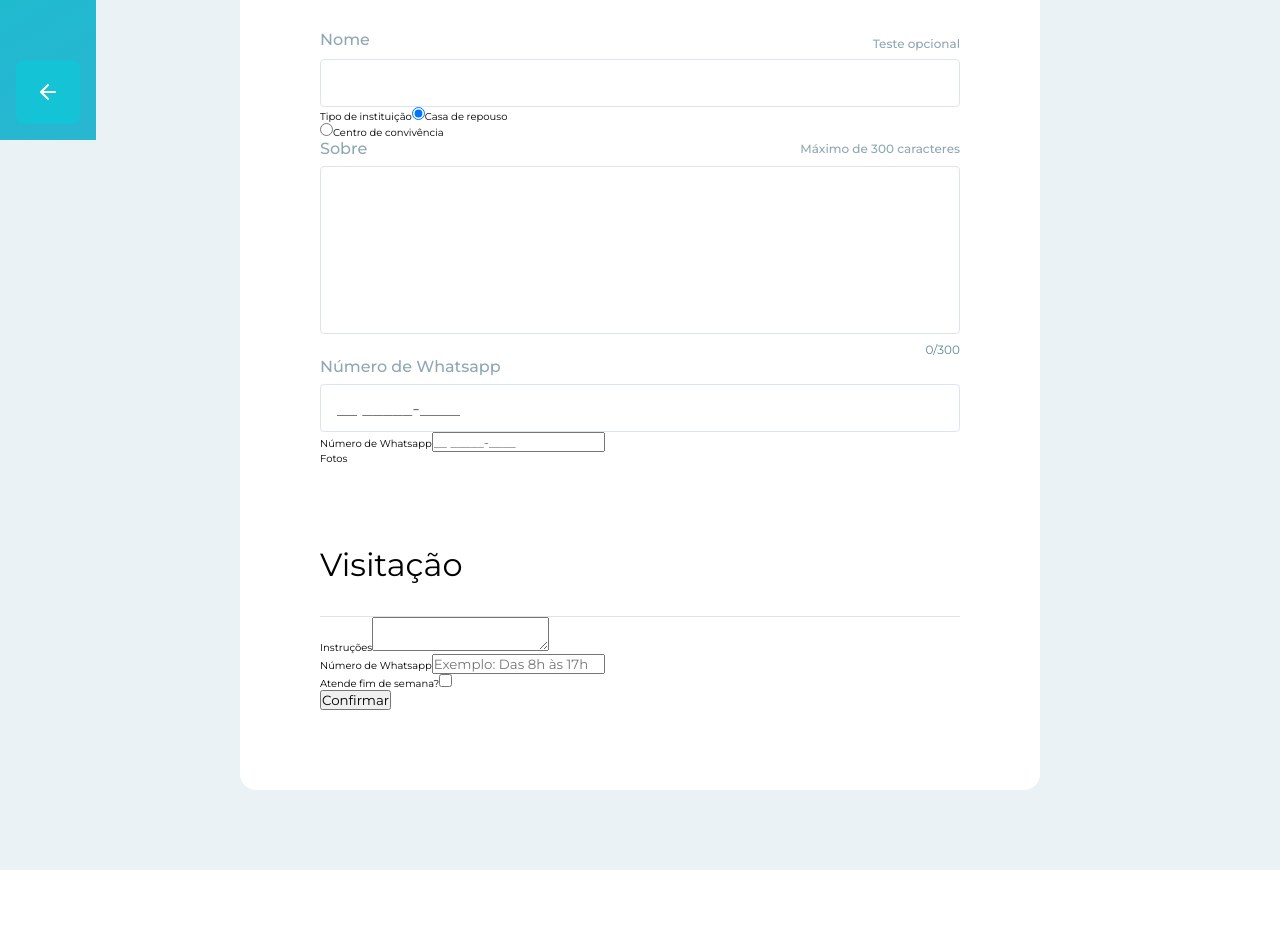
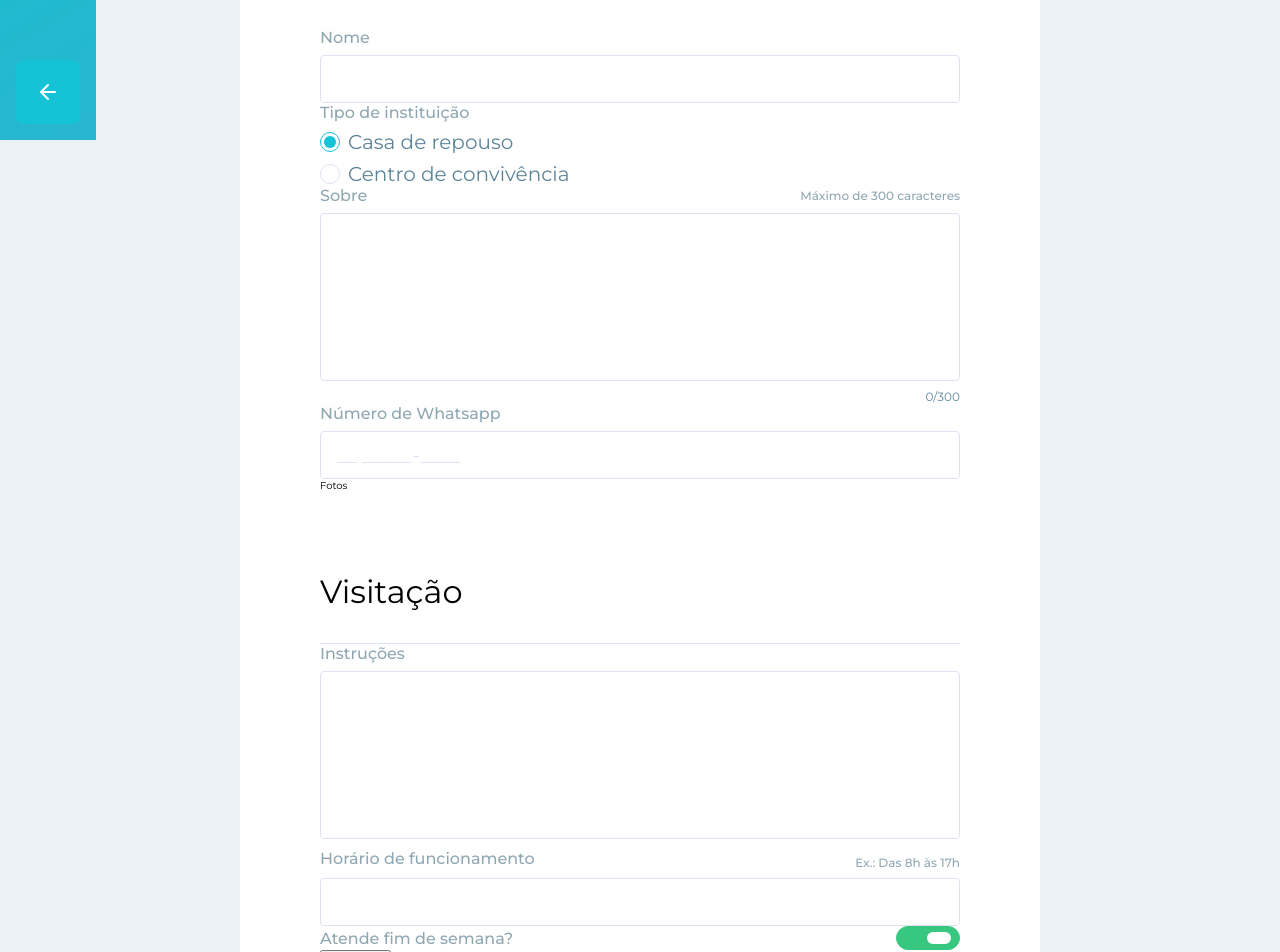
Before and after one commit to gmcotta/supimpa-web, a React (Create React App) app: page /create in a window 1280 px wide. Shown: the part 660-1612 px from the top of the page. Before the commit the page ends 1530 px from the top, so only its background shows below. Built offline with nearby package versions, Linux system fonts and the light colour scheme; no server answers; grey boxes are pictures that could not be loaded.

Commit message:
Adding custom checkbox and radio button

```diff
--- a/src/components/Input/styles.ts
+++ b/src/components/Input/styles.ts
@@ -40,6 +40,10 @@ export const Container = styled.div<InputProps>`
     margin-top: 0.8rem;
     padding-left: 1.6rem;
 
+    &::placeholder {
+      color: var(--color-input-border);
+    }
+
     &:disabled {
       background-color: var(--color-gray-light);
       border-color: var(--color-gray);
--- a/src/pages/CreateInstitution/index.tsx
+++ b/src/pages/CreateInstitution/index.tsx
@@ -15,7 +15,7 @@ import Textarea from '../../components/Textarea';
 
 import { retirementHomeIcon, seniorCenterIcon } from '../../utils/mapIcons';
 
-import { Form, MapSection } from './styles';
+import { Form, MapSection, RadioButtonSection, Checkbox } from './styles';
 
 const CreateInstitution: React.FC = () => {
   const initialValues = useMemo(
@@ -25,7 +25,7 @@ const CreateInstitution: React.FC = () => {
       longitude: 0,
       about: '',
       phone: '',
-      retirement_or_center: '',
+      retirement_or_center: 'retirement',
       instructions: '',
       working_hours: '',
       open_on_weekends: true,
@@ -144,7 +144,11 @@ const CreateInstitution: React.FC = () => {
                   url={`https://api.mapbox.com/styles/v1/mapbox/light-v10/tiles/256/{z}/{x}/{y}@2x?access_token=${process.env.REACT_APP_MAPBOX_TOKEN}`}
                 />
                 <Marker
-                  icon={retirementHomeIcon}
+                  icon={
+                    values.retirement_or_center === 'retirement'
+                      ? retirementHomeIcon
+                      : seniorCenterIcon
+                  }
                   position={[values.latitude, values.longitude]}
                 />
               </Map>
@@ -160,30 +164,46 @@ const CreateInstitution: React.FC = () => {
             onBlur={handleBlur}
             hasError={touched.name && !!errors.name}
             errorMessage={errors.name}
-            optional="Teste opcional"
           />
+          <RadioButtonSection>
+            <span>Tipo de instituição</span>
             <div>
-            <div>
-              <span>Tipo de instituição</span>
+              <label htmlFor="retirement">
                 <input
                   type="radio"
                   name="retirement_or_center"
                   id="retirement"
                   value="retirement"
-                defaultChecked
+                  onChange={handleChange}
                 />
-              <label htmlFor="retirement">Casa de repouso</label>
+                <span
+                  className={
+                    values.retirement_or_center === 'retirement'
+                      ? 'selected'
+                      : ''
+                  }
+                />
+                Casa de repouso
+              </label>
             </div>
             <div>
+              <label htmlFor="center">
                 <input
                   type="radio"
                   name="retirement_or_center"
                   id="center"
                   value="center"
+                  onChange={handleChange}
                 />
-              <label htmlFor="center">Centro de convivência</label>
+                <span
+                  className={
+                    values.retirement_or_center === 'center' ? 'selected' : ''
+                  }
+                />
+                Centro de convivência
+              </label>
             </div>
-          </div>
+          </RadioButtonSection>
           <Textarea
             id="about"
             label="Sobre"
@@ -209,40 +229,44 @@ const CreateInstitution: React.FC = () => {
             errorMessage={errors.phone}
             placeholder="__ _____-____"
           />
-          <label htmlFor="phone">
-            Número de Whatsapp
-            <input
-              type="text"
-              id="phone"
-              name="phone"
-              placeholder="__ _____-____"
-            />
-          </label>
           <div>Fotos</div>
         </fieldset>
         <fieldset>
           <legend>Visitação</legend>
-          <label htmlFor="instructions">
-            Instruções
-            <textarea id="instructions" name="instructions" />
-          </label>
-          <label htmlFor="working_hours">
-            Número de Whatsapp
-            <input
-              type="text"
+          <Textarea
+            id="instructions"
+            label="Instruções"
+            name="instructions"
+            value={values.instructions}
+            onChange={handleChange}
+            onBlur={handleBlur}
+            hasError={touched.instructions && !!errors.instructions}
+            errorMessage={errors.instructions}
+          />
+          <Input
             id="working_hours"
+            label="Horário de funcionamento"
             name="working_hours"
-              placeholder="Exemplo: Das 8h às 17h"
+            value={values.working_hours}
+            onChange={handleChange}
+            onBlur={handleBlur}
+            hasError={touched.working_hours && !!errors.working_hours}
+            errorMessage={errors.working_hours}
+            optional="Ex.: Das 8h às 17h"
           />
-          </label>
+          <Checkbox>
             <label htmlFor="open_on_weekends">
               Atende fim de semana?
+              <span className={values.open_on_weekends ? 'checked' : ''} />
               <input
                 type="checkbox"
                 name="open_on_weekends"
                 id="open_on_weekends"
+                onChange={handleChange}
+                defaultChecked
               />
             </label>
+          </Checkbox>
         </fieldset>
         <button type="submit">Confirmar</button>
       </Form>
--- a/src/pages/CreateInstitution/styles.ts
+++ b/src/pages/CreateInstitution/styles.ts
@@ -39,3 +39,102 @@ export const MapSection = styled.section`
     font-size: 2rem;
   }
 `;
+
+export const RadioButtonSection = styled.section`
+  display: flex;
+  flex-direction: column;
+
+  & span {
+    font-size: 1.6rem;
+    color: var(--color-input-label-text);
+    font-weight: 500;
+  }
+
+  & div {
+    margin-top: 0.8rem;
+
+    & label {
+      display: flex;
+      align-items: center;
+      color: var(--color-text-blue);
+      font-size: 2rem;
+      cursor: pointer;
+
+      & span {
+        width: 2rem;
+        height: 2rem;
+        border-radius: 50%;
+        border: 1px solid var(--color-input-border);
+        margin-right: 0.8rem;
+        display: flex;
+        justify-content: center;
+        align-items: center;
+        transition: all 0.2s;
+
+        &.selected {
+          border: 1px solid var(--color-blue-light);
+          transition: all 0.2s;
+        }
+
+        &.selected::after {
+          content: '';
+          width: 1.2rem;
+          height: 1.2rem;
+          border-radius: 50%;
+          background-color: var(--color-blue-light);
+        }
+      }
+    }
+
+    & input {
+      display: none;
+    }
+  }
+`;
+
+export const Checkbox = styled.div`
+  & label {
+    font-size: 1.6rem;
+    color: var(--color-input-label-text);
+    font-weight: 500;
+    display: flex;
+    justify-content: space-between;
+    align-items: center;
+
+    & input {
+      display: none;
+    }
+
+    & span {
+      width: 6.4rem;
+      height: 2.4rem;
+      border-radius: 1.6rem;
+      border: 1px solid var(--color-input-border);
+      background-color: var(--color-white);
+      display: flex;
+      align-items: center;
+      padding: 0 0.8rem;
+      cursor: pointer;
+      transition: all 0.2s;
+
+      &.checked {
+        border: 1px solid var(--color-whatsapp);
+        background-color: var(--color-whatsapp);
+        justify-content: flex-end;
+      }
+
+      &::after {
+        content: '';
+        width: 2.4rem;
+        height: 1.2rem;
+        background-color: var(--color-gray-dark);
+        border-radius: 0.8rem;
+        transition: all 0.2s;
+      }
+
+      &.checked::after {
+        background-color: var(--color-white);
+      }
+    }
+  }
+`;
```
Lines whose indentation alone changed are shown as unchanged.
